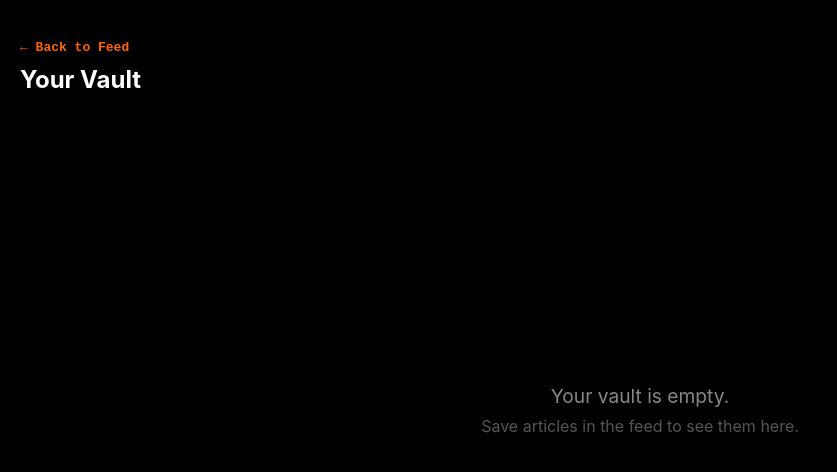
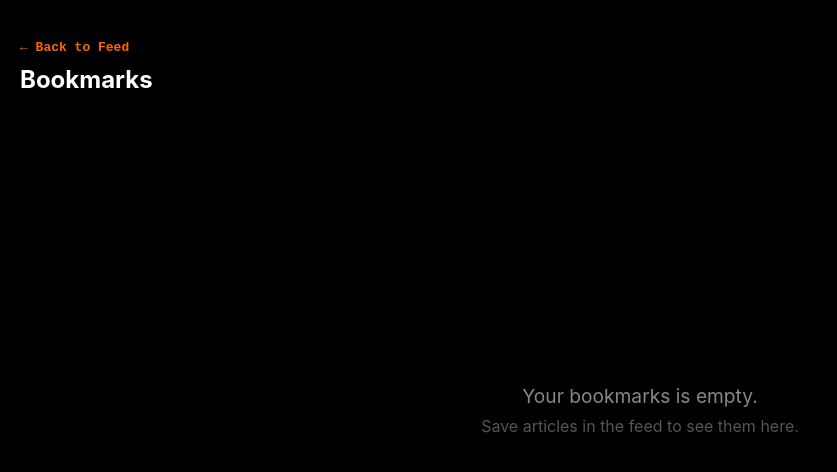
Before and after one commit to ewica-dev/aram-demo, a Vue app: page /vault in a window 1280 px wide. Shown: the top 472 px of the page, without its empty margins (0-837 px from the left). Built offline with nearby package versions, Linux system fonts and the light colour scheme.

Commit message:
Update labels

```diff
--- a/src/views/Vault.vue
+++ b/src/views/Vault.vue
@@ -18,11 +18,11 @@ onMounted(() => {
   <div class="vault-wrapper">
     <div class="vault-header">
       <router-link to="/" class="back-btn">← Back to Feed</router-link>
-      <h1>Your Vault</h1>
+      <h1>Bookmarks</h1>
     </div>
 
     <div v-if="savedArticles.length === 0" class="empty-state">
-      <p>Your vault is empty.</p>
+      <p>Your bookmarks is empty.</p>
       <span>Save articles in the feed to see them here.</span>
     </div>
 
```
